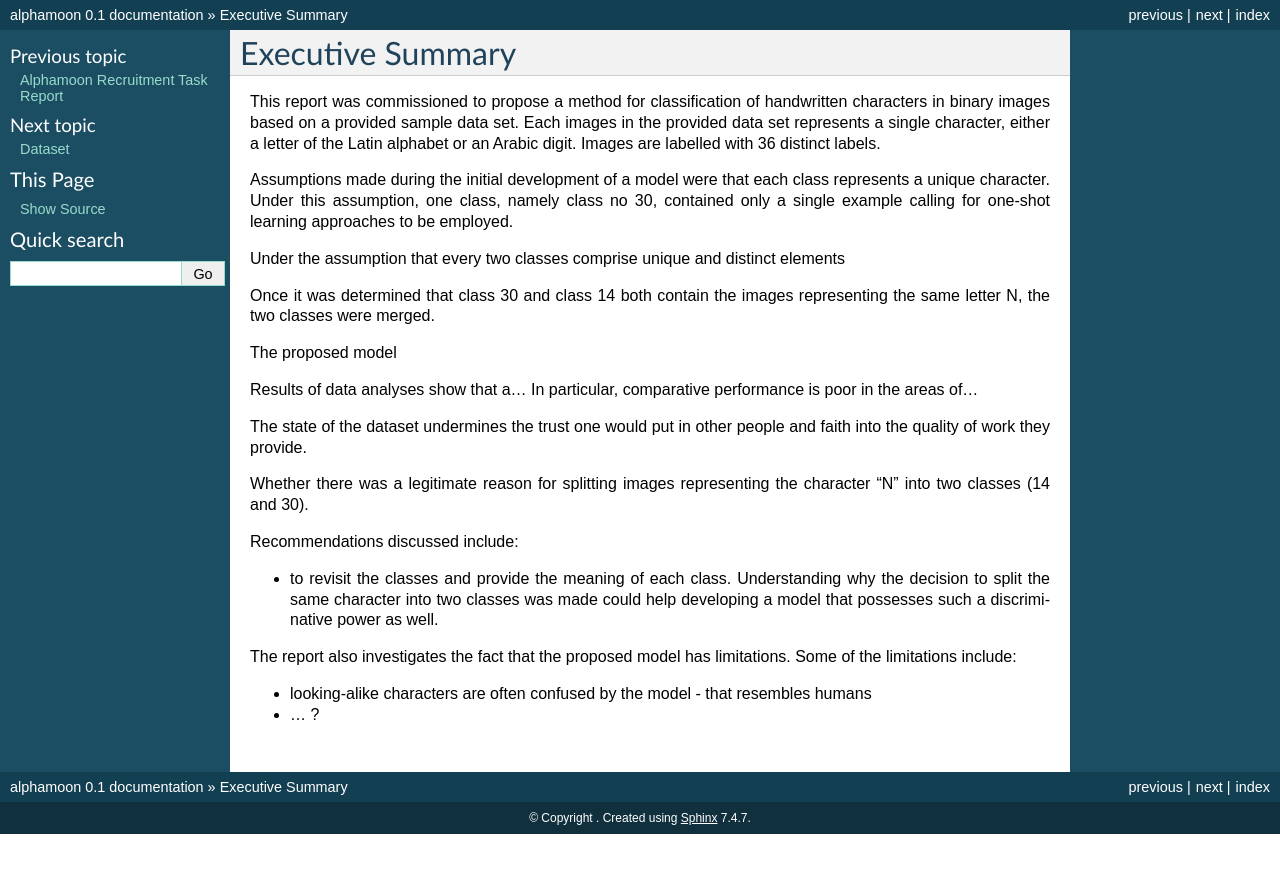
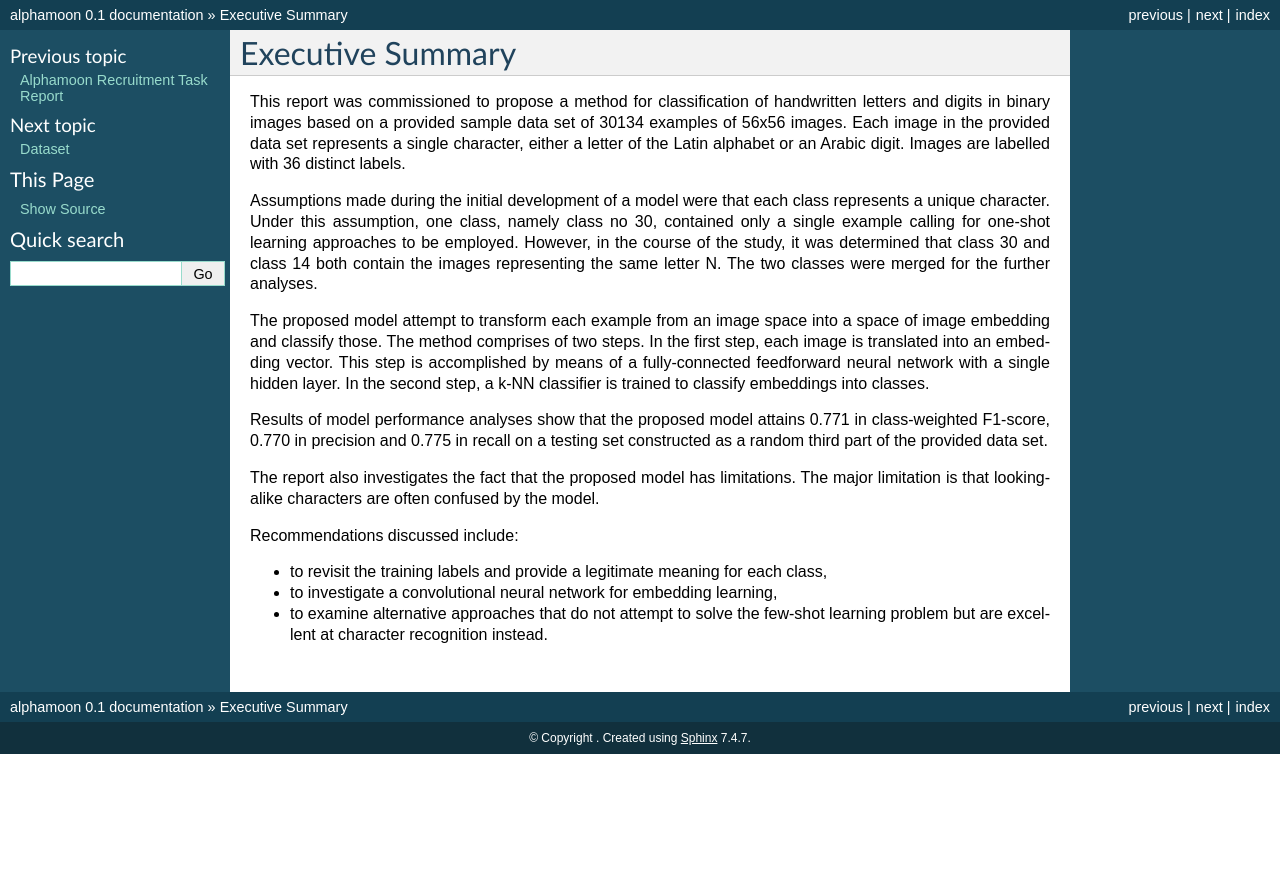
Before and after one commit to onomatopeia/alphamoon, a Sphinx documentation site: the page built from docs/executive-summary.rst, in a window 1280 px wide. Shown: the top 873 px of the page. Built offline with Sphinx 7.4.7, drawn with Linux system fonts in a browser that asks for light colours.

Commit message:
Executive summary

```diff
--- a/docs/executive-summary.rst
+++ b/docs/executive-summary.rst
@@ -1,31 +1,18 @@
 Executive Summary
 ~~~~~~~~~~~~~~~~~
 
-This report was commissioned to propose a method for classification of handwritten characters in binary images based on a provided sample data set. Each images in the provided data set represents a single character, either a letter of the Latin alphabet or an Arabic digit. Images are labelled with 36 distinct labels.
+This report was commissioned to propose a method for classification of handwritten letters and digits in binary images based on a provided sample data set of 30134 examples of 56x56 images. Each image in the provided data set represents a single character, either a letter of the Latin alphabet or an Arabic digit. Images are labelled with 36 distinct labels.
 
-Assumptions made during the initial development of a model were that each class represents a unique character. Under this assumption, one class, namely class no 30, contained only a single example calling for one-shot learning approaches to be employed.
+Assumptions made during the initial development of a model were that each class represents a unique character. Under this assumption, one class, namely class no 30, contained only a single example calling for one-shot learning approaches to be employed. However, in the course of the study, it was determined that class 30 and class 14 both contain the images representing the same letter N. The two classes were merged for the further analyses.
 
-Under the assumption that every two classes comprise unique and distinct elements
+The proposed model attempt to transform each example from an image space into a space of image embedding and classify those. The method comprises of two steps. In the first step, each image is translated into an embedding vector. This step is accomplished by means of a fully-connected feedforward neural network with a single hidden layer. In the second step, a k-NN classifier is trained to classify embeddings into classes.
 
-Once it was determined that class 30 and class 14 both contain the images representing the same letter N, the two classes were merged.
+Results of model performance analyses show that the proposed model attains 0.771 in class-weighted F1-score, 0.770 in precision and 0.775 in recall on a testing set constructed as a random third part of the provided data set.
 
-
-
-The proposed model
-
-Results of data analyses show that a...
-In particular, comparative performance is poor in the areas of...
-
-
-The state of the dataset undermines the trust one would put in other people and faith into the quality of work they provide.
-
-Whether there was a legitimate reason for splitting images representing the character "N" into two classes (14 and 30).
+The report also investigates the fact that the proposed model has limitations. The major limitation is that looking-alike characters are often confused by the model.
 
 Recommendations discussed include:
 
-* to revisit the classes and provide the meaning of each class. Understanding why the decision to split the same character into two classes was made could help developing a model that possesses such a discriminative power as well.
-
-The report also investigates the fact that the proposed model has limitations. Some of the limitations include:
-
-* looking-alike characters are often confused by the model - that resembles humans
-* ... ?
+* to revisit the training labels and provide a legitimate meaning for each class,
+* to investigate a convolutional neural network for embedding learning,
+* to examine alternative approaches that do not attempt to solve the few-shot learning problem but are excellent at character recognition instead.
```
